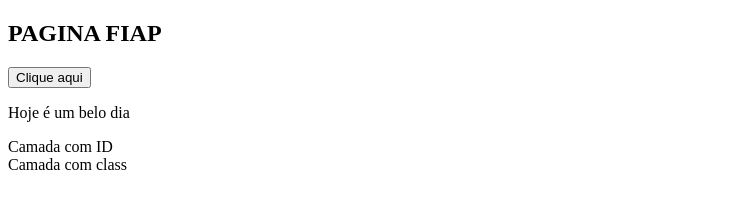
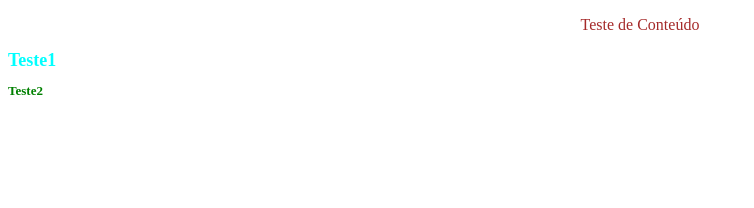
Before and after one commit to MatGrann/Cap-8-fase7-year1, a website: page projeto/index.html in a window 1280 px wide. Shown: the whole page, without its empty margins (0-754 px from the left). Drawn offline with nearby package versions, Linux system fonts and the light colour scheme.

Commit message:
css com JQUERY

```diff
--- a/projeto/index.html
+++ b/projeto/index.html
@@ -1,26 +1,54 @@
 <!DOCTYPE html>
-<html lang="en">
+<html>
 <head>
-    <meta charset="UTF-8">
-    <meta name="viewport" content="width=device-width, initial-scale=1.0">
-    <title>Document</title>
-    <script src="/projeto/node_modules/jquery/dist/jquery.js"></script>
+    <script src="https://ajax.googleapis.com/ajax/libs/jquery/3.6.1/jquery.min.js"></script>
     <script>
-        $(function(){
-            $("button").click(function(){
-                $(".tels").hide();
-            });
-        })
+        $(document).ready(function () {
+
+
+        //    $("p").css({
+        //     "font-size":"35px",
+        //     "background-color":"green",
+        //     "color":"white",
+        //     "text-align" : "center",
+        //    })
+
+
+
+
+        $("p").addClass("fiap");
+        $("h1").addClass("tit1");
+        $("h2").addClass("tit2");
+
+
+
+    })
 
     </script>
+    <style>
+        .fiap{
+            color: brown;
+            text-align: center;
+        }
+
+        .tit1{
+            font-size: large;
+            color: aqua;
+        }
+
+        .tit2{
+            font-size: small;
+            color: green;
+        }
+    </style>
 </head>
 <body>
-    <h2>PAGINA FIAP</h2>
-    <button>Clique aqui</button>
-    <p>Hoje é um belo dia</p>
 
-    <div id="tals">Camada com ID</div>
 
-    <div class="tels">Camada com class</div>
+   <p>Teste de Conteúdo</p>
+   <h1>Teste1</h1>
+   <h2>Teste2</h2>
+
+
 </body>
 </html>
```
